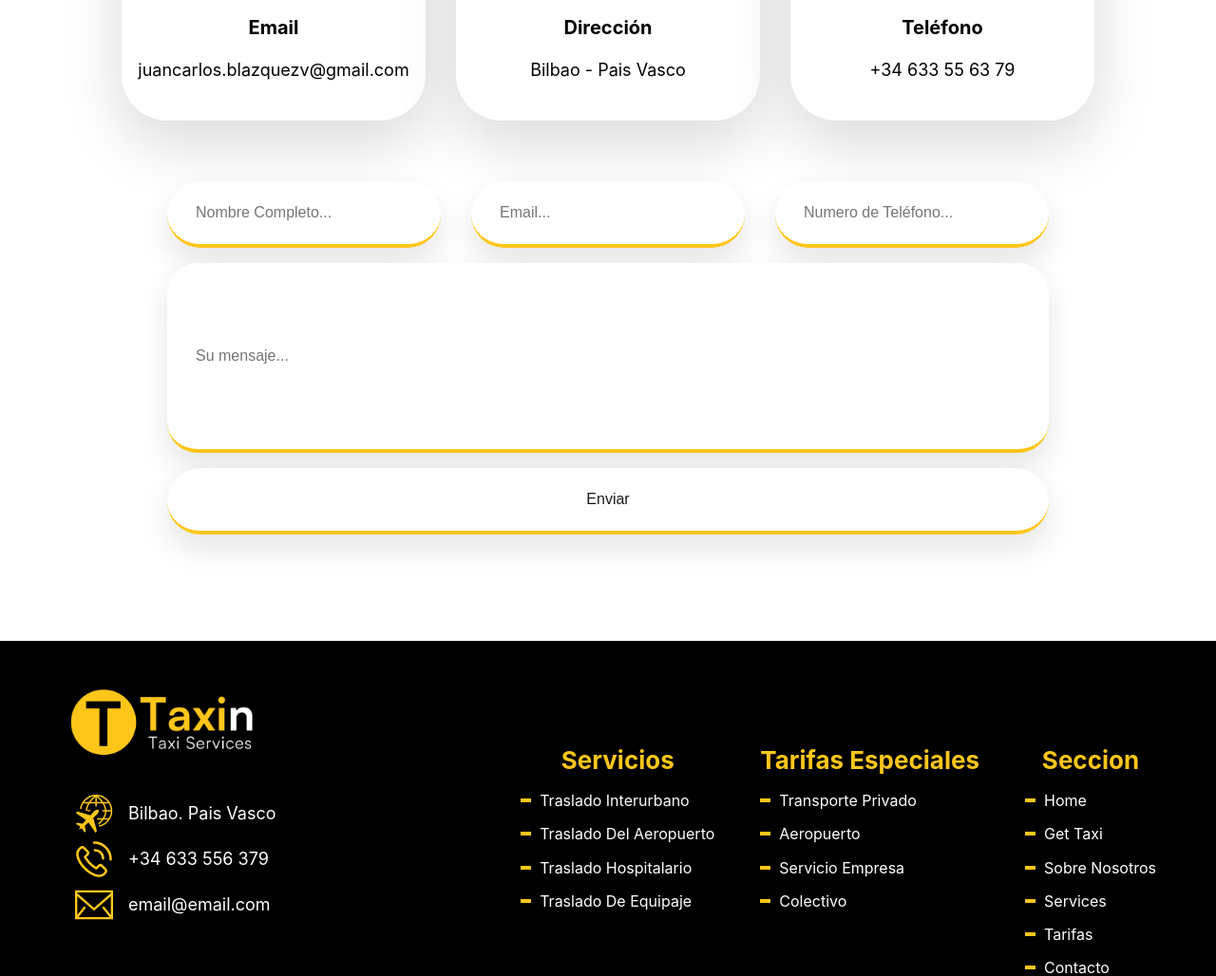
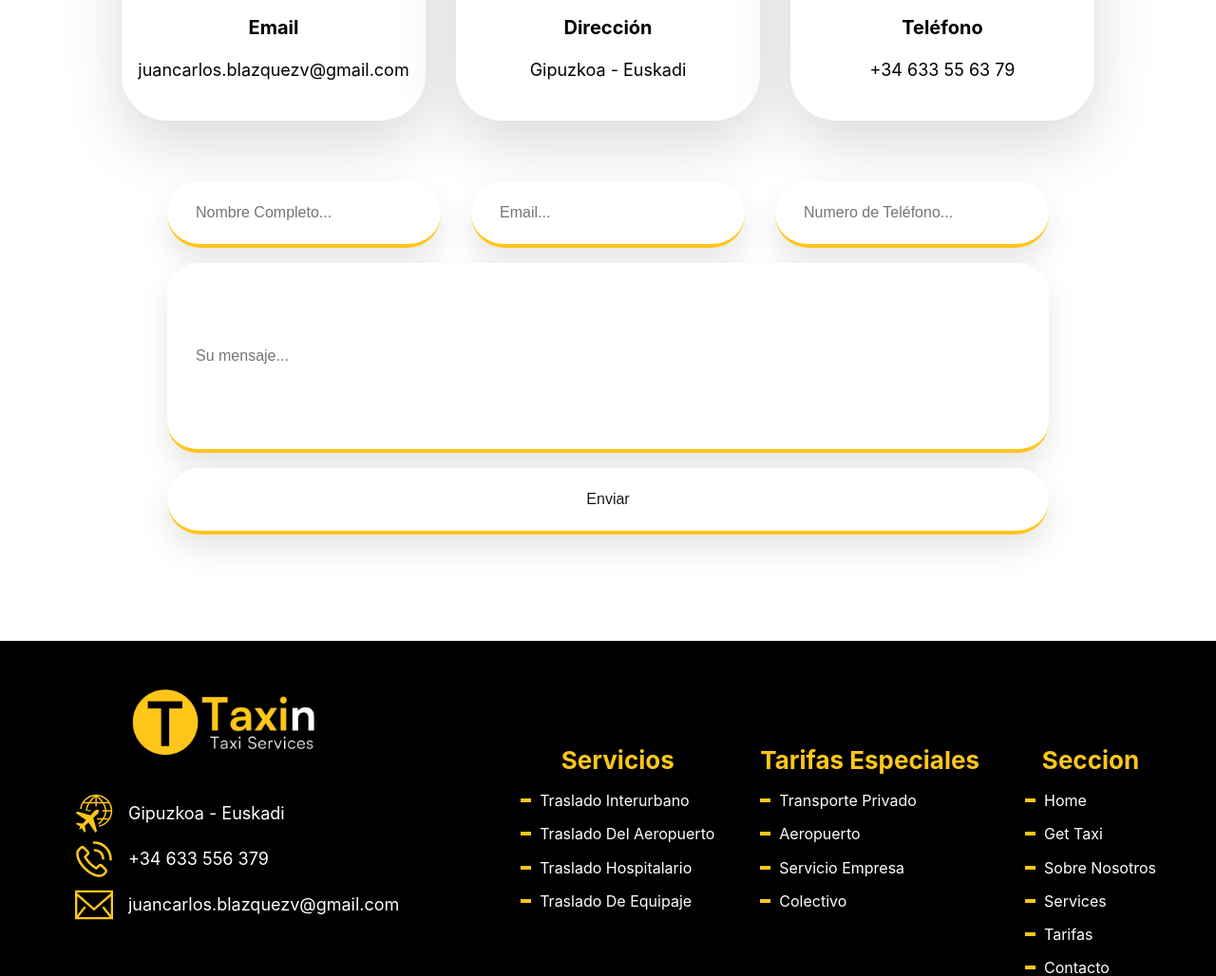
Before and after one commit to MinWooPK/Taxi-CTF, a React (Create React App) app: page /Contact in a window 1280 px wide. Shown: the part 768-1796 px from the top of the page at 95% size. Built offline with nearby package versions, Linux system fonts and the light colour scheme.

Commit message:
Gipuzkoa euskadi

```diff
--- a/src/components/Footer/index.tsx
+++ b/src/components/Footer/index.tsx
@@ -46,13 +46,13 @@ function Footer() {
         <FooterTaxiContainerLeft>
           <FooterTaxiContainerLeftFrist>
             <FooterTaxiImg src={Logo} alt="" />
-          </FooterTaxiContainerLeftFrist>{" "}
+          </FooterTaxiContainerLeftFrist>
           <FooterTaxiContainerLeftSecond>
             <FooterTaxiP>
               <FooterTaxiIconA />
               <WorldTaxi />
-              Bilbao. Pais Vasco
-            </FooterTaxiP>{" "}
+              Gipuzkoa - Euskadi
+            </FooterTaxiP>
             <FooterTaxiP>
               <FooterTaxiIconA />
               <Phone />
@@ -61,7 +61,7 @@ function Footer() {
             <FooterTaxiP>
               <FooterTaxiIconA />
               <Email />
-              email@email.com
+              juancarlos.blazquezv@gmail.com
             </FooterTaxiP>
           </FooterTaxiContainerLeftSecond>
           {/* <FooterTaxiContainerLeftThird>
--- a/src/components/NavHeader/index.tsx
+++ b/src/components/NavHeader/index.tsx
@@ -107,7 +107,7 @@ const NavHeader = () => {
                 <IconCircle>
                   <Map />
                 </IconCircle>
-                <IconDescription>Bilbao - Pais Vasco</IconDescription>
+                <IconDescription>Gipuzkoa - Euskadi</IconDescription>
               </>
             ) : (
               <MobileUlDiv>
--- a/src/views/Contact/index.tsx
+++ b/src/views/Contact/index.tsx
@@ -79,7 +79,7 @@ const ContactPage = () => {
           />
 
           <CardInfo
-            subTitleCard={"Bilbao - Pais Vasco"}
+            subTitleCard={"Gipuzkoa - Euskadi"}
             titleCard={"Dirección"}
             imgCard={<Map />}
           />
```
